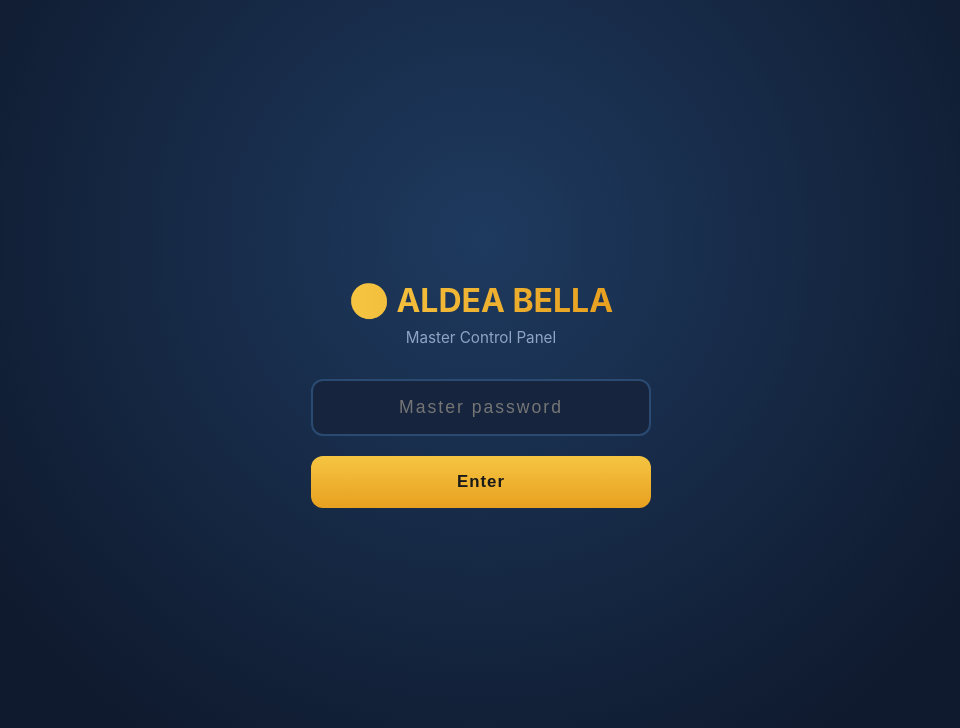
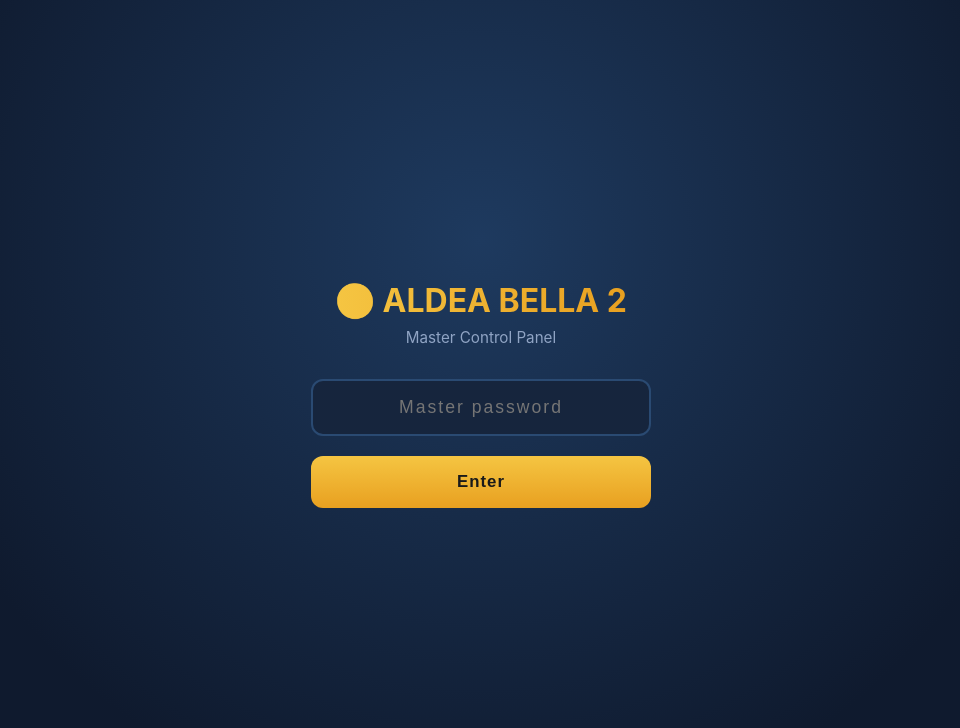
Before and after one commit to Mikymallorca007/MiproBINGO, a website: page public/master.html in a window 1280 px wide. Shown: the whole page, without its empty margins (159-1119 px from the left). Drawn offline with Linux system fonts and the light colour scheme.

Commit message:
Update title in master.html to 'ALDEA BELLA 2'

```diff
--- a/public/master.html
+++ b/public/master.html
@@ -710,7 +710,7 @@
 <body>
 
 <div class="login-screen" id="loginScreen">
-  <h1>🎱 ALDEA BELLA</h1>
+  <h1>🎱 ALDEA BELLA 2</h1>
   <div class="sub">Master Control Panel</div>
   <input type="password" id="masterPassword" placeholder="Master password" autocomplete="off" />
   <button id="loginBtn">Enter</button>
```
